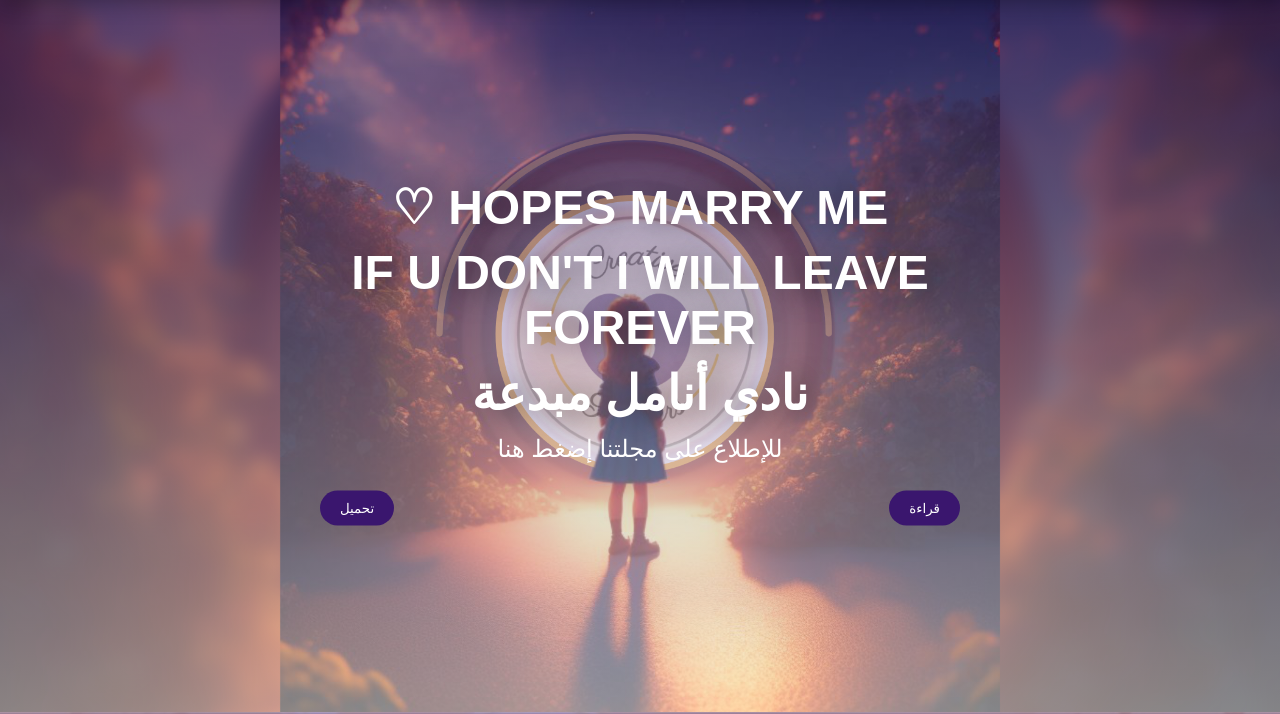
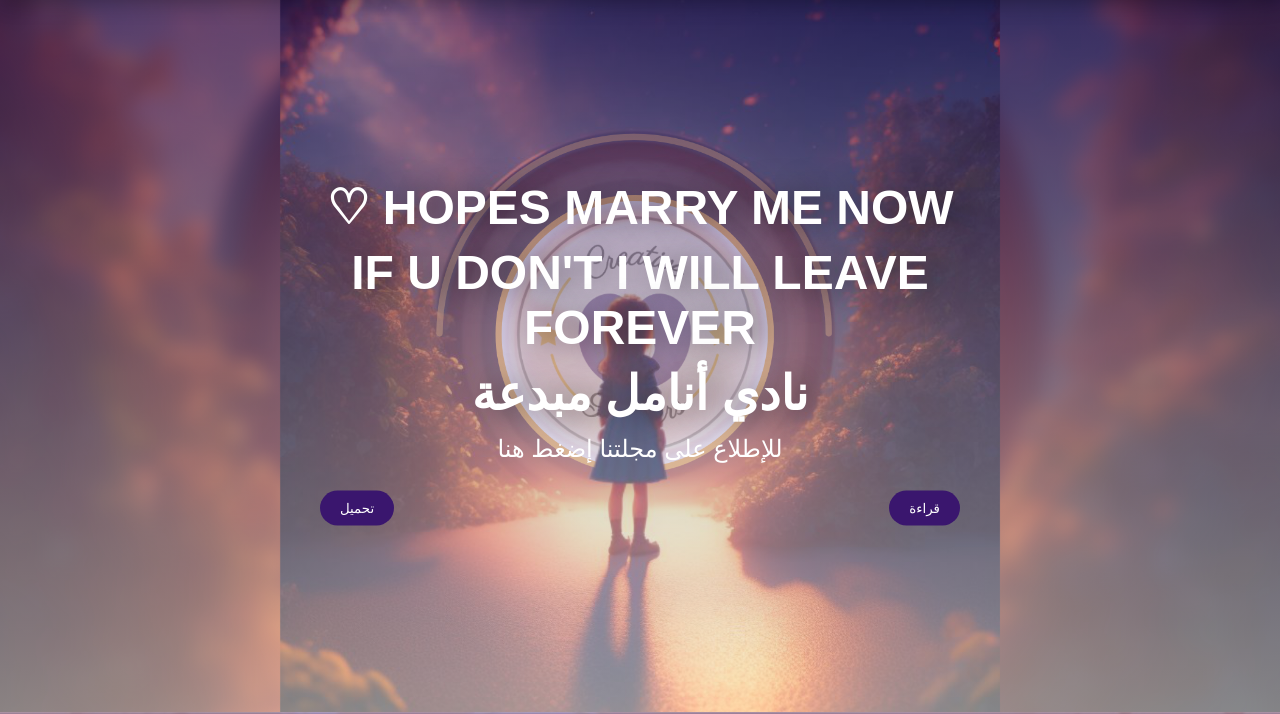
Before and after one commit to ityaxirso/cfcf, a plain HTML site: page index.html in a window 1280 px wide. Shown: the part 88-802 px from the top of the page. Drawn offline with Linux system fonts and the light colour scheme.

Commit message:
Update index.html

```diff
--- a/index.html
+++ b/index.html
@@ -73,7 +73,7 @@
       <!-- <img src="" alt="Hero image description"> -->
         <div class="hero-content">
           <!--<img src="/images/cf-magazine.png" width="35%" height="35%"></img>-->
-         <h1>HOPES MARRY ME ♡</h1>
+         <h1>HOPES MARRY ME NOW ♡</h1>
     <h1>IF U DON'T I WILL LEAVE FOREVER</h1>
           <h1>نادي أنامل مبدعة</h1>
           <p>للإطلاع على مجلتنا إضغط هنا</p>
```
